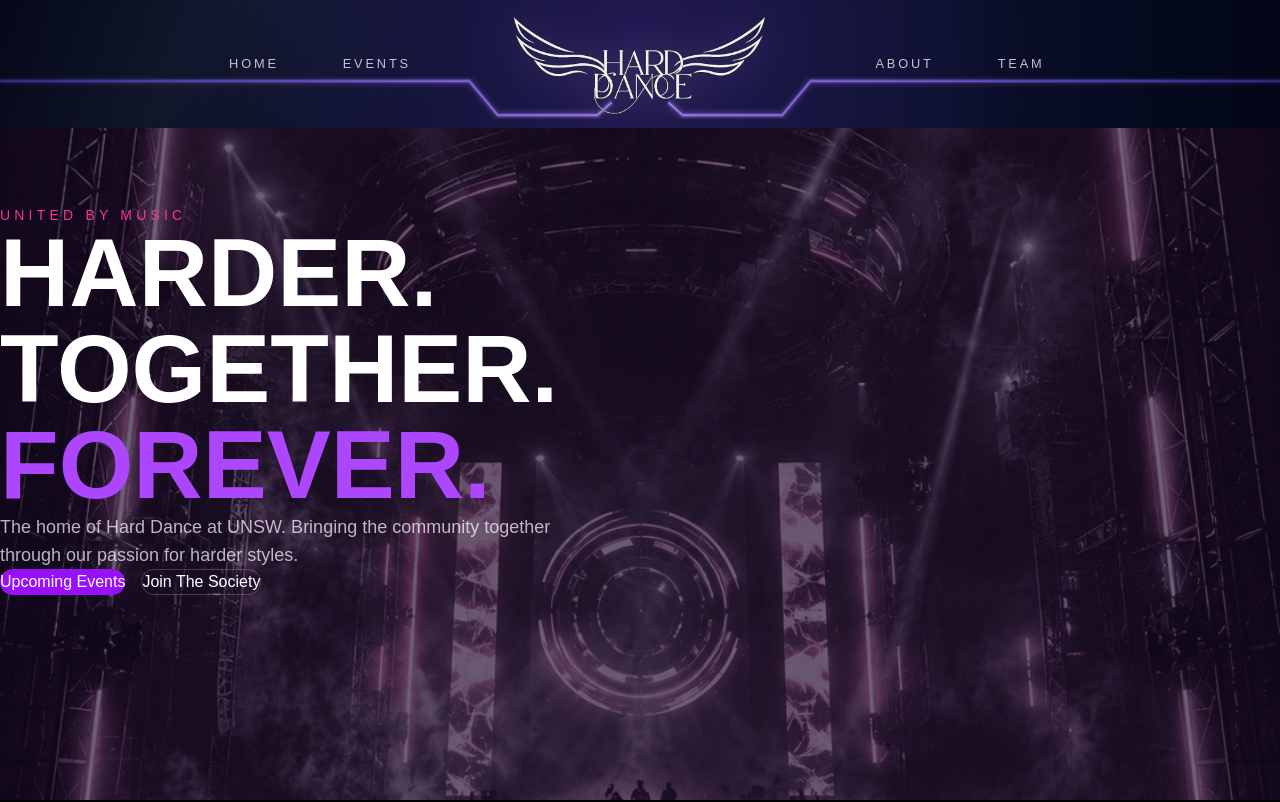
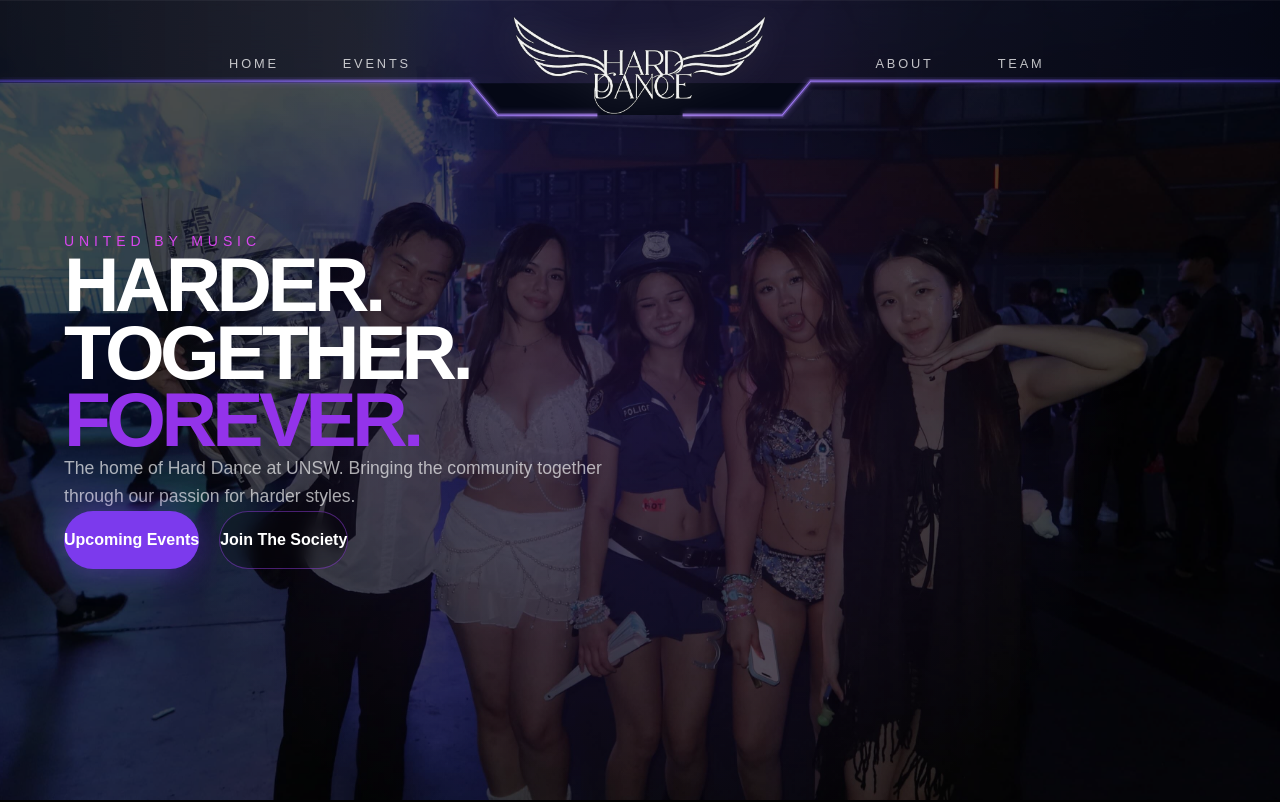
Before and after one commit to Carlswoon/unswharddancesociety, a React (Vite) app in the folder website/: page / in a window 1280 px wide. Shown: the top 802 px of the page. Built offline with nearby package versions, Linux system fonts and the light colour scheme.

Commit message:
hero page done. fixed nav bar to be cropped

```diff
--- a/website/src/app.jsx
+++ b/website/src/app.jsx
@@ -1,13 +1,9 @@
-import Navbar from "./components/Navbar";
-import Hero from "./components/Hero";
-import Events from "./components/Events";
+import Home from "./pages/Home.jsx";
 
 function App() {
   return (
     <div className="bg-black text-white overflow-x-hidden">
-      <Navbar />
-      <Hero />
-      <Events />
+      <Home />
     </div>
   );
 }
--- a/website/src/components/Events.jsx
+++ b/website/src/components/Events.jsx
@@ -6,7 +6,7 @@ import event3 from "../assets/events/event 3.png";
 
 function Events() {
   return (
-    <section className="max-w-7xl mx-auto px-6 py-32">
+    <section className="max-w-7xl mx-auto px-6 py-32 translate-x-[5vw]">
 
       {/* Heading */}
       <div className="flex items-center justify-between mb-12">
--- a/website/src/components/Hero.jsx
+++ b/website/src/components/Hero.jsx
@@ -2,54 +2,143 @@ import heroBg from "../assets/backgrounds/hero.png";
 
 function Hero() {
   return (
-    <section className="relative h-screen flex items-center">
+    <section className="relative min-h-screen overflow-hidden">
 
-      {/* Background Image */}
+      {/* BACKGROUND */}
       <div
-        className="absolute inset-0 bg-cover bg-center"
+        className="absolute inset-0 bg-cover bg-center scale-105"
         style={{
           backgroundImage: `url(${heroBg})`,
         }}
       />
 
-      {/* Dark Overlay */}
-      <div className="absolute inset-0 bg-black/60" />
+      {/* DARK OVERLAY */}
+      <div className="absolute inset-0 bg-black/70" />
 
-      {/* Purple Glow */}
-      <div className="absolute inset-0 bg-purple-500/10" />
+      {/* PURPLE GLOW */}
+      <div className="absolute inset-0 bg-[radial-gradient(circle_at_center,rgba(124,58,237,0.15),transparent_65%)]" />
 
-      {/* Content */}
-      <div className="relative z-10 max-w-7xl mx-auto px-6 w-full">
+      {/* CONTENT WRAPPER */}
+      <div className="relative z-10 h-screen w-full">
 
-        <div className="max-w-xl">
+        {/* HERO CONTENT */}
+        <div
+          className="
+            h-full
+            flex
+            flex-col
+            justify-center
+            items-start
 
-          <p className="text-pink-500 tracking-[0.3em] uppercase text-sm mb-6">
-            United By Music
+            max-w-[720px]
+            pl-[12vw]
+            pt-[6vh]
+            translate-x-[5vw]
+          "
+        >
+
+          {/* SUBTITLE */}
+          <p
+            className="
+              text-[#d946ef]
+              uppercase
+              tracking-[0.35em]
+              text-[0.8rem]
+              md:text-sm
+              mb-6
+              font-medium
+            "
+          >
+            UNITED BY MUSIC
           </p>
 
-          <h1 className="text-6xl md:text-8xl font-black leading-none mb-6">
+          {/* HEADING */}
+          <h1
+            className="
+              font-black
+              uppercase
+              leading-[0.88]
+              tracking-[-0.06em]
+
+              text-white
+
+              text-[clamp(3.8rem,6vw,7rem)]
+            "
+          >
             HARDER.
             <br />
             TOGETHER.
             <br />
-            <span className="text-purple-500">
+
+            <span className="text-[#9333ea]">
               FOREVER.
             </span>
           </h1>
 
-          <p className="text-white/70 mb-8 text-lg">
+          {/* DESCRIPTION */}
+          <p
+            className="
+              mt-8
+              max-w-[540px]
+
+              text-white/65
+              leading-relaxed
+
+              text-[1rem]
+              md:text-[1.1rem]
+            "
+          >
             The home of Hard Dance at UNSW.
-            Bringing the community together through
-            our passion for harder styles.
+            Bringing the community together
+            through our passion for harder styles.
           </p>
 
-          <div className="flex gap-4">
+          {/* BUTTONS */}
+          <div className="flex gap-5 mt-10">
 
-            <button className="px-8 py-4 rounded-full bg-purple-600 hover:bg-purple-500 transition">
+            <button
+              className="
+                h-[58px]
+                px-8
+
+                rounded-full
+
+                bg-[#7c3aed]
+                hover:bg-[#8b5cf6]
+
+                transition-all
+
+                text-white
+                font-semibold
+
+                shadow-[0_0_35px_rgba(124,58,237,0.45)]
+              "
+            >
               Upcoming Events
             </button>
 
-            <button className="px-8 py-4 rounded-full border border-white/20 hover:border-purple-500 transition">
+            <button
+              className="
+                h-[58px]
+                px-8
+
+                rounded-full
+
+                border
+                border-purple-500/40
+
+                bg-black/20
+                backdrop-blur-sm
+
+                hover:border-purple-400
+                hover:bg-purple-500/10
+
+                transition-all
+
+                text-white
+                font-semibold
+              "
+            >
               Join The Society
             </button>
 
--- a/website/src/components/Navbar.jsx
+++ b/website/src/components/Navbar.jsx
@@ -85,7 +85,6 @@ function FrameLeft() {
           L660 95
           L700 135
           L840 135
-          L860 120
         "
         fill="none"
         stroke="url(#leftGradient)"
@@ -101,7 +100,6 @@ function FrameLeft() {
           L660 95
           L700 135
           L840 135
-          L860 120
         "
         fill="none"
         stroke="url(#leftGradient)"
@@ -136,7 +134,7 @@ function FrameRight() {
       {/* GLOW */}
       <path
         d="
-          M40 120
+          M60 135
           L60 135
           L200 135
           L240 95
@@ -152,7 +150,7 @@ function FrameRight() {
       {/* SHARP */}
       <path
         d="
-          M40 120
+          M60 135
           L60 135
           L200 135
           L240 95
@@ -176,26 +174,65 @@ function Navbar() {
           relative
           h-[clamp(7rem,10vw,10rem)]
           overflow-hidden
-          backdrop-blur-md
-          bg-[linear-gradient(to_right,#020617,#0b0f2a,#120d2f,#0b0f2a,#020617)]
         "
       >
+        {/* NAVBAR PANEL */}
+    <div className="absolute inset-0 z-0 pointer-events-none overflow-hidden">
 
-        {/* BACKGROUND GLOW */}
-        <div className="absolute inset-0 bg-[radial-gradient(circle_at_center,rgba(110,86,255,0.18),transparent_60%)]" />
-
-        {/* SHIMMER */}
-        <div className="absolute inset-0 overflow-hidden pointer-events-none">
+      {/* MAIN PANEL */}
       <div
         className="
           absolute
+          left-0
           top-0
-              left-[-30%]
-              h-full
-              w-[40%]
-              bg-[linear-gradient(120deg,transparent,rgba(255,255,255,0.05),transparent)]
-              animate-[shine_7s_linear_infinite]
+          w-full
+          h-[65%]
+          bg-[#050816]
+          backdrop-blur-xl
+          border-t
+          border-white/5
+        " style={{
+  background: `
+    linear-gradient(
+      90deg,
+
+      rgba(5,8,22,0.82) 0%,
+      rgba(17,19,37,0.72) 28%,
+
+      rgba(29,26,56,0.58) 37%,
+      rgba(29,26,56,0.58) 63%,
+
+      rgba(17,19,37,0.72) 72%,
+      rgba(5,8,22,0.82) 100%
+    )
+  `,
+}}
+      />
+
+      {/* CENTER TRAPEZIUM */}
+      <div
+        className="
+          absolute
+          left-1/2
+          -translate-x-1/2
+          top-[65%]
+          w-[33%]
+          h-[25%]
+          bg-[#050816]
+          backdrop-blur-xl
+          border-b
+          border-none
         "
+        style={{
+          clipPath:
+            "polygon(10% 0%, 90% 0%, 83.5% 100%, 16.5% 100%)",background: `
+    linear-gradient(
+      90deg,
+      rgba(29,26,56,0.58 0%,
+      rgba(29,26,56,0.58 100%
+    )
+  `,
+        }}
       />
     </div>
 
--- a/website/src/index.css
+++ b/website/src/index.css
@@ -42,3 +42,18 @@ button {
     transform: translateX(100%);
   }
 }
+
+.container-custom {
+  width: 100%;
+  max-width: 1400px;
+  margin: 0 auto;
+  padding-left: 4rem;
+  padding-right: 4rem;
+}
+
+@media (max-width: 768px) {
+  .container-custom {
+    padding-left: 1.5rem;
+    padding-right: 1.5rem;
+  }
+}
--- a/website/src/pages/Home.jsx
+++ b/website/src/pages/Home.jsx
@@ -0,0 +1,21 @@
+import Navbar from "../components/Navbar";
+import Hero from "../components/Hero";
+import Events from "../components/Events"
+function Home() {
+  return (
+    <main className="bg-black text-white overflow-x-hidden">
+      {/* GLOBAL BACKGROUND */}
+      <div className="fixed inset-0 -z-10 bg-[#05010d]" />
+
+      {/* NAVBAR */}
+      <Navbar />
+
+      {/* HERO */}
+      <Hero / >
+
+      <Events />
+    </main>
+  );
+}
+
+export default Home;
```
Also changed, not shown: website/src/assets/backgrounds/IMG_20260520_021532_786.jpg (added), website/src/assets/backgrounds/hero.png. Lines whose indentation alone changed are shown as unchanged.
